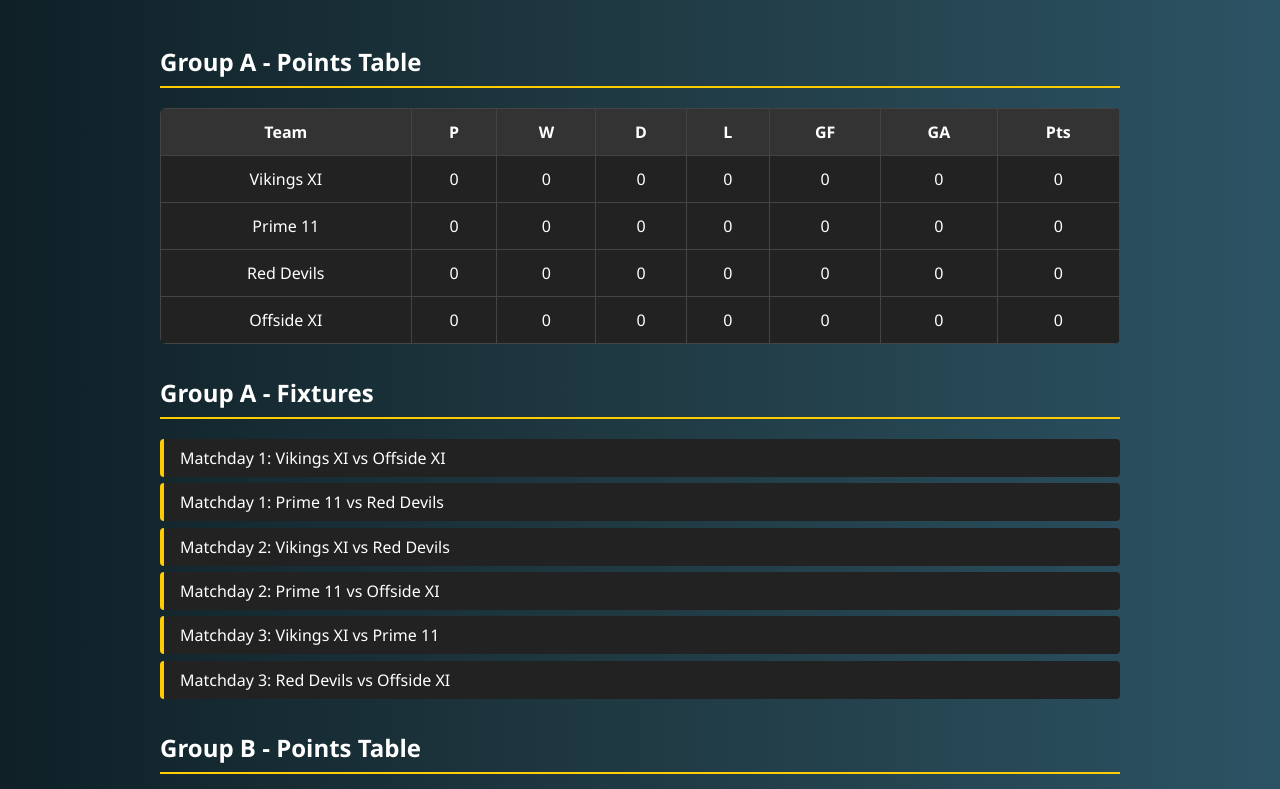
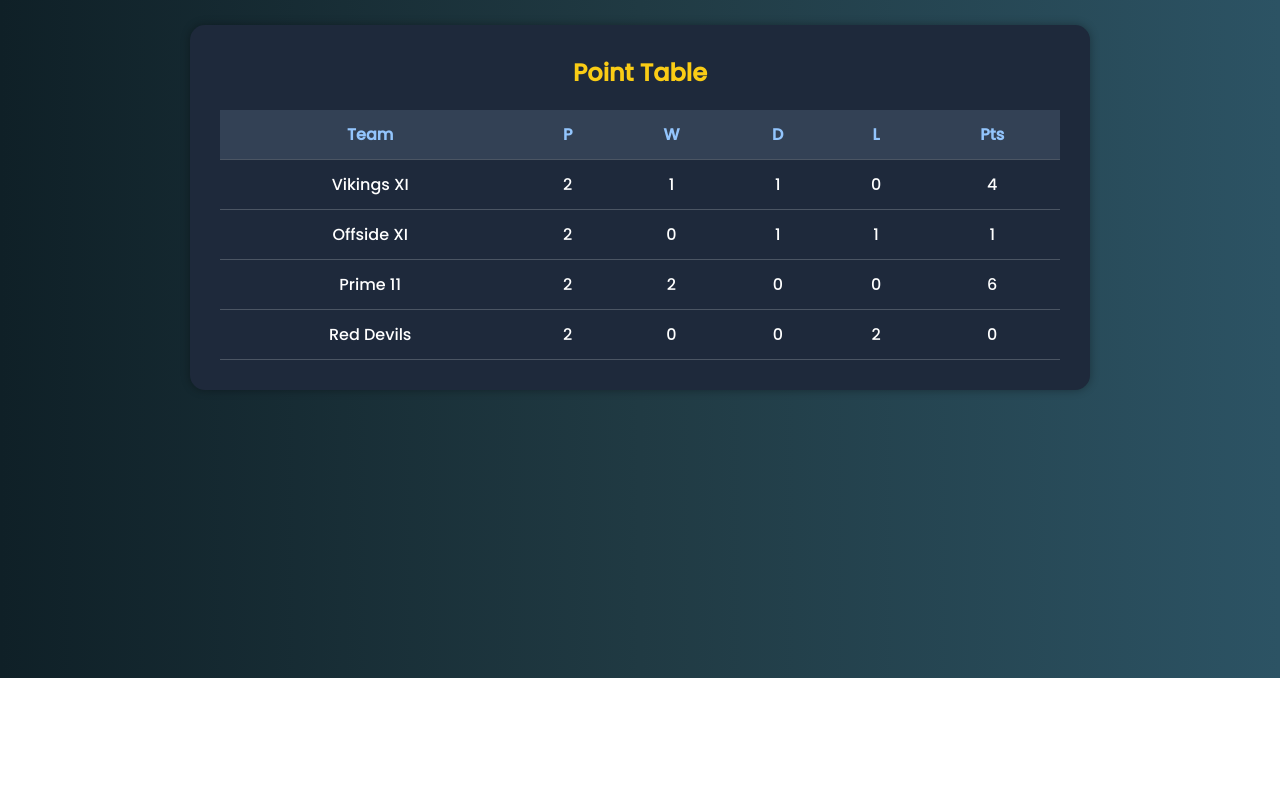
Before and after one commit to kakonsaha900-rgb/co-op-tournament, a plain HTML site: page index.html in a window 1280 px wide. Shown: the part 122-911 px from the top of the page. After the commit the page ends 800 px from the top, so only its background shows below. Drawn offline with Linux system fonts and the light colour scheme.

Commit message:
Update index.html

```diff
--- a/index.html
+++ b/index.html
@@ -2,107 +2,137 @@
 <html lang="en">
 <head>
   <meta charset="UTF-8">
-  <meta name="viewport" content="width=device-width, initial-scale=1.0">
-  <title>CO-Op Tournament 2025</title>
+  <meta name="viewport" content="width=device-width, initial-scale=1">
+  <title>CO-Op Tournament</title>
+  <link href="https://fonts.googleapis.com/css2?family=Poppins:wght@500&display=swap" rel="stylesheet">
   <style>
-    body {
+    * {
+      box-sizing: border-box;
+      font-family: 'Poppins', sans-serif;
       margin: 0;
       padding: 0;
+    }
+
+    body {
       background: linear-gradient(to right, #0f2027, #203a43, #2c5364);
-      color: #ffffff;
-      font-family: 'Segoe UI', Tahoma, Geneva, Verdana, sans-serif;
+      color: #fff;
+      padding: 40px 20px;
     }
+
     header {
       text-align: center;
-      padding: 2rem;
-      background: #111;
-      color: #ffcc00;
-      font-size: 2.5rem;
-      letter-spacing: 1px;
-      font-weight: bold;
+      margin-bottom: 40px;
     }
+
+    header h1 {
+      font-size: 2.8rem;
+      color: #00ffff;
+      text-shadow: 1px 1px 10px #00ffff66;
+    }
+
     section {
-      max-width: 960px;
+      max-width: 900px;
       margin: auto;
-      padding: 1rem;
+      background-color: #1e293b;
+      padding: 30px;
+      border-radius: 15px;
+      box-shadow: 0 0 10px #00000055;
     }
+
     h2 {
-      border-bottom: 2px solid #ffcc00;
-      padding-bottom: 0.5rem;
-      margin-top: 2rem;
+      color: #facc15;
+      margin-bottom: 20px;
+      text-align: center;
+      font-size: 1.5rem;
     }
+
     table {
       width: 100%;
       border-collapse: collapse;
-      margin-top: 1rem;
-      background: #1f1f1f;
-      border-radius: 6px;
-      overflow: hidden;
+      margin-top: 20px;
     }
+
     th, td {
-      padding: 0.75rem;
+      padding: 12px;
       text-align: center;
-      border: 1px solid #444;
+      border-bottom: 1px solid #4b5563;
     }
+
     th {
-      background-color: #333;
+      background-color: #334155;
+      color: #93c5fd;
     }
-    td {
-      background-color: #222;
+
+    tr:hover {
+      background-color: #374151;
+      transition: 0.2s ease-in-out;
     }
-    ul {
-      list-style: none;
-      padding: 0;
-    }
-    li {
-      background: #222;
-      padding: 0.5rem 1rem;
-      margin: 0.4rem 0;
-      border-left: 4px solid #ffcc00;
-      border-radius: 4px;
+
+    @media screen and (max-width: 600px) {
+      table, th, td {
+        font-size: 0.85rem;
+      }
+      header h1 {
+        font-size: 2rem;
+      }
     }
   </style>
 </head>
 <body>
-  <header>CO-Op Tournament 2025</header>
+
+  <header>
+    <h1>CO-Op Tournament</h1>
+  </header>
+
   <section>
-    <h2>Group A - Points Table</h2>
+    <h2>Point Table</h2>
     <table>
-      <tr><th>Team</th><th>P</th><th>W</th><th>D</th><th>L</th><th>GF</th><th>GA</th><th>Pts</th></tr>
-      <tr><td>Vikings XI</td><td>0</td><td>0</td><td>0</td><td>0</td><td>0</td><td>0</td><td>0</td></tr>
-      <tr><td>Prime 11</td><td>0</td><td>0</td><td>0</td><td>0</td><td>0</td><td>0</td><td>0</td></tr>
-      <tr><td>Red Devils</td><td>0</td><td>0</td><td>0</td><td>0</td><td>0</td><td>0</td><td>0</td></tr>
-      <tr><td>Offside XI</td><td>0</td><td>0</td><td>0</td><td>0</td><td>0</td><td>0</td><td>0</td></tr>
+      <thead>
+        <tr>
+          <th>Team</th>
+          <th>P</th>
+          <th>W</th>
+          <th>D</th>
+          <th>L</th>
+          <th>Pts</th>
+        </tr>
+      </thead>
+      <tbody>
+        <tr>
+          <td>Vikings XI</td>
+          <td>2</td>
+          <td>1</td>
+          <td>1</td>
+          <td>0</td>
+          <td>4</td>
+        </tr>
+        <tr>
+          <td>Offside XI</td>
+          <td>2</td>
+          <td>0</td>
+          <td>1</td>
+          <td>1</td>
+          <td>1</td>
+        </tr>
+        <tr>
+          <td>Prime 11</td>
+          <td>2</td>
+          <td>2</td>
+          <td>0</td>
+          <td>0</td>
+          <td>6</td>
+        </tr>
+        <tr>
+          <td>Red Devils</td>
+          <td>2</td>
+          <td>0</td>
+          <td>0</td>
+          <td>2</td>
+          <td>0</td>
+        </tr>
+      </tbody>
     </table>
+  </section>
 
-    <h2>Group A - Fixtures</h2>
-    <ul>
-      <li>Matchday 1: Vikings XI vs Offside XI</li>
-      <li>Matchday 1: Prime 11 vs Red Devils</li>
-      <li>Matchday 2: Vikings XI vs Red Devils</li>
-      <li>Matchday 2: Prime 11 vs Offside XI</li>
-      <li>Matchday 3: Vikings XI vs Prime 11</li>
-      <li>Matchday 3: Red Devils vs Offside XI</li>
-    </ul>
-
-    <h2>Group B - Points Table</h2>
-    <table>
-      <tr><th>Team</th><th>P</th><th>W</th><th>D</th><th>L</th><th>GF</th><th>GA</th><th>Pts</th></tr>
-      <tr><td>Hunter XI</td><td>0</td><td>0</td><td>0</td><td>0</td><td>0</td><td>0</td><td>0</td></tr>
-      <tr><td>Synergeist FC</td><td>0</td><td>0</td><td>0</td><td>0</td><td>0</td><td>0</td><td>0</td></tr>
-      <tr><td>Thunder FC</td><td>0</td><td>0</td><td>0</td><td>0</td><td>0</td><td>0</td><td>0</td></tr>
-      <tr><td>Shut Down FC</td><td>0</td><td>0</td><td>0</td><td>0</td><td>0</td><td>0</td><td>0</td></tr>
-    </table>
-
-    <h2>Group B - Fixtures</h2>
-    <ul>
-      <li>Matchday 1: Hunter XI vs Shut Down FC</li>
-      <li>Matchday 1: Synergeist FC vs Thunder FC</li>
-      <li>Matchday 2: Hunter XI vs Thunder FC</li>
-      <li>Matchday 2: Synergeist FC vs Shut Down FC</li>
-      <li>Matchday 3: Hunter XI vs Synergeist FC</li>
-      <li>Matchday 3: Thunder FC vs Shut Down FC</li>
-    </ul>
-  </section>
 </body>
 </html>
```
